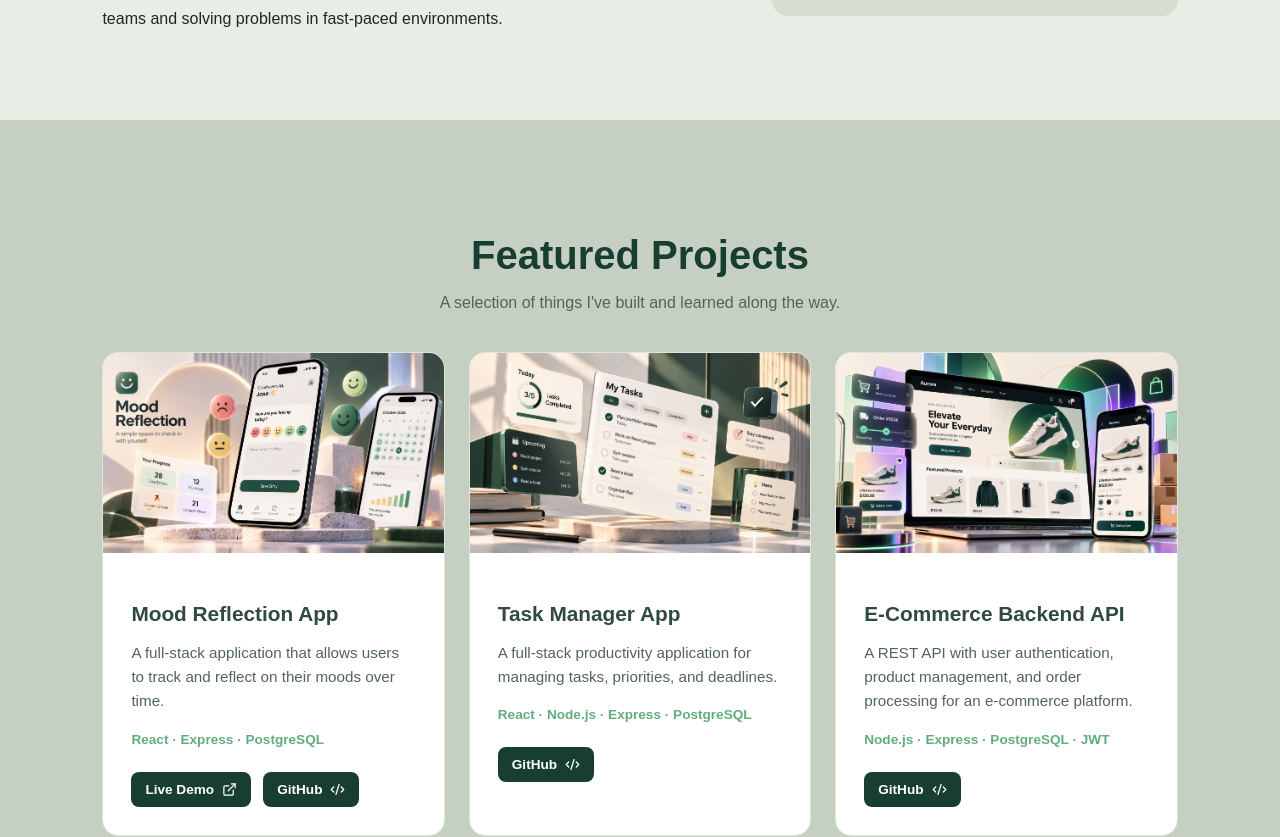
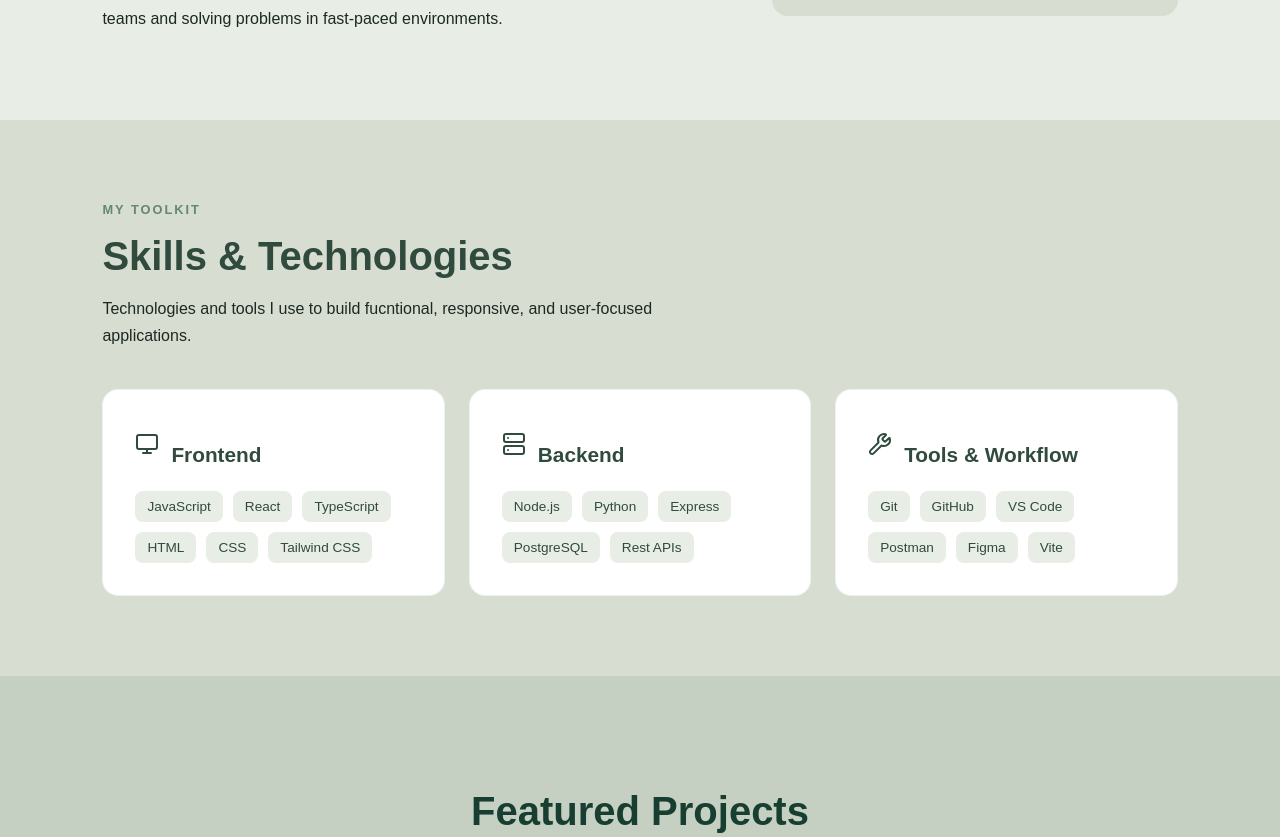
Before and after one commit to J-Ferr/dev-portfolio, a React (Vite) app: page / in a window 1280 px wide. Shown: the part 986-1823 px from the top of the page. Built offline with nearby package versions, Linux system fonts and the light colour scheme.

Commit message:
feat: add responsive skills section with category icons

```diff
--- a/src/App.jsx
+++ b/src/App.jsx
@@ -3,6 +3,7 @@ import heroImage from './assets/hero.png';
 import CodeWave from './components/CodeWave';
 import Projects from './components/Projects';
 import About from './components/About';
+import Skills from './components/Skills';
 
 function App() {
 
@@ -21,6 +22,7 @@ function App() {
         </div>
       </section>
       <About />
+      <Skills />
       <Projects />
     </>
   )
--- /dev/null
+++ b/src/components/Skills.css
@@ -0,0 +1,99 @@
+.skills-section {
+    background-color: var(--color-sage);
+    padding: 80px 8%;
+}
+
+.skills-container {
+    max-width: 1200px;
+    margin: 0 auto;
+}
+
+.skills-grid {
+    display: grid;
+    grid-template-columns: repeat(3, minmax(0, 1fr));
+    gap: 24px;
+    margin-top: 40px;
+}
+
+.skills-label {
+    color: var(--color-secondary);
+    font-size: 0.8rem;
+    font-weight: 700;
+    letter-spacing: 2px;
+}
+
+.skills-container h2 {
+    color: var(--color-primary);
+    font-size: 2.5rem;
+    margin: 16px 0;
+}
+
+.skills-intro {
+    color: var(--color-text);
+    line-height: 1.7;
+    max-width: 600px;
+}
+
+.skill-card {
+    background-color: #fff;
+    padding: 32px;
+    border-radius: 16px;
+    border: 1px solid rgba(48, 75, 61, 0.08);
+}
+
+.skill-card:hover {
+    transform: translateY(-4px);
+    box-shadow: 0 12px 28px rgba(48, 75, 61, 0.1);
+}
+
+.skill-card h3 {
+    color: var(--color-primary);
+    font-size: 1.3rem;
+    margin-bottom: 24px;
+}
+
+.skill-card-heading {
+    display: flex;
+    align-items: center;
+    gap: 12px;
+    margin-bottom: 24px;
+    color: var(--color-primary);
+}
+.skill-card-heading h3 {
+    margin-bottom: 0;
+}
+
+.skill-tags {
+    display: flex;
+    flex-wrap: wrap;
+    gap: 10px;
+}
+
+.skill-tag {
+    background-color: var(--color-background);
+    color: var(--color-primary);
+    padding: 8px 12px;
+    border-radius: 8px;
+    font-size: 0.85rem;
+    font-weight: 500;
+}
+
+@media (max-width: 900px) {
+    .skills-grid {
+        grid-template-columns: repeat(2, minmax(0, 1fr));
+    }
+}
+
+@media (max-width: 600px) {
+    .skills-section {
+        padding: 60px 6%;
+    }
+
+    .skills-grid {
+        grid-template-columns: 1fr;
+    }
+
+    .skills-container h2 {
+        font-size: 2rem;
+    }
+}
--- /dev/null
+++ b/src/components/Skills.jsx
@@ -0,0 +1,58 @@
+import './Skills.css';
+import { Monitor, Server, Wrench } from 'lucide-react'
+
+const skillCategories = [
+  {
+    title: "Frontend",
+    icon: <Monitor />,
+    skills: ["JavaScript", "React","TypeScript", "HTML", "CSS", "Tailwind CSS"]
+  },
+  {
+    title: "Backend",
+    icon: <Server />,
+    skills: ["Node.js", "Python", "Express", "PostgreSQL", "Rest APIs"]
+  },
+  {
+    title: "Tools & Workflow",
+    icon: <Wrench />,
+    skills: ["Git", "GitHub", "VS Code", "Postman", "Figma", "Vite"]
+  }
+];
+
+function Skills() {
+  return (
+    <section className="skills-section" id="skills">
+        <div className="skills-container">
+            <span className="skills-label">MY TOOLKIT</span>
+
+            <h2>Skills & Technologies</h2>
+
+            <p className="skills-intro">
+                Technologies and tools I use to build fucntional,
+                responsive, and user-focused applications.
+            </p>
+
+            <div className="skills-grid">
+                {skillCategories.map((category) => (
+                    <div className="skill-card" key={category.title}>
+                        <div className="skill-card-heading">
+                            {category.icon}
+                            <h3>{category.title}</h3>
+                        </div>
+
+                        <div className="skill-tags">
+                            {category.skills.map((skill) => (
+                                <span className="skill-tag" key={skill}>
+                                    {skill}
+                                </span>
+                            ))}
+                        </div>
+                    </div>
+                ))}
+            </div>
+        </div>
+    </section>
+  );
+}
+
+export default Skills;
```
